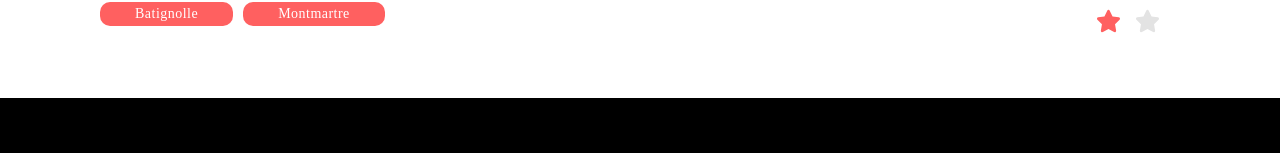
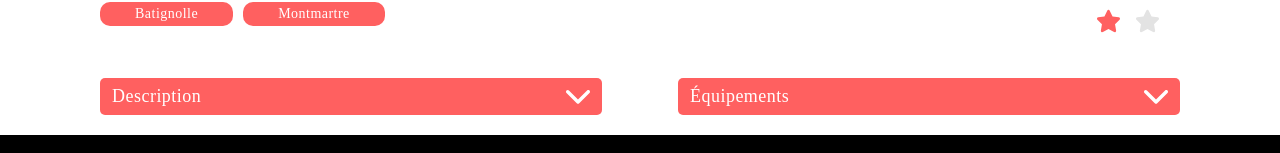
Before and after one commit to BlackSheepsTV/Projet_6, a React (Vite) app: page / in a window 1280 px wide. Both pictures are taken after a click on the element "Appartement cosy". Shown: the part 620-773 px from the top of the page. Built offline with nearby package versions, Linux system fonts and the light colour scheme.

Commit message:
adding dropdown menu

```diff
--- a/src/pages/logement/logement.jsx
+++ b/src/pages/logement/logement.jsx
@@ -4,20 +4,14 @@ import { Logements }  from "../../data/logement.js"
 import LogementGallery from '../../components/logementGallery/logementGallery'
 import TagName from '../../components/tagName/tagName';
 import Stars from '../../components/stars/stars';
+import DropDownMenu from '../../components/dropdownMenu/dropdownMenu.jsx'
 import NotFound from "../notFound";
-import { useEffect } from 'react';
 
 export default function Logement() {
 
     const params = useParams();
 
     const logement = Logements.find((logement) =>  logement.title.replace(/[\s-]+/g, '-').toLowerCase() === params.logementName.replace(/[\s-]+/g, '-').toLowerCase());
-
-    useEffect(() => {
-       logement.tags.map((tag) => (
-             console.log(tag)
-        ))
-    }, [])
 
     if(!logement) {
         return <NotFound />
@@ -52,6 +46,11 @@ export default function Logement() {
                 </div>
             </div>
 
+            <div className='logement-dropdown-wrapper'>
+                <DropDownMenu  title='Description' text={logement.description} />
+                <DropDownMenu  title='Équipements' array={logement.equipments} />
+            </div>
+
 
 
 
```
